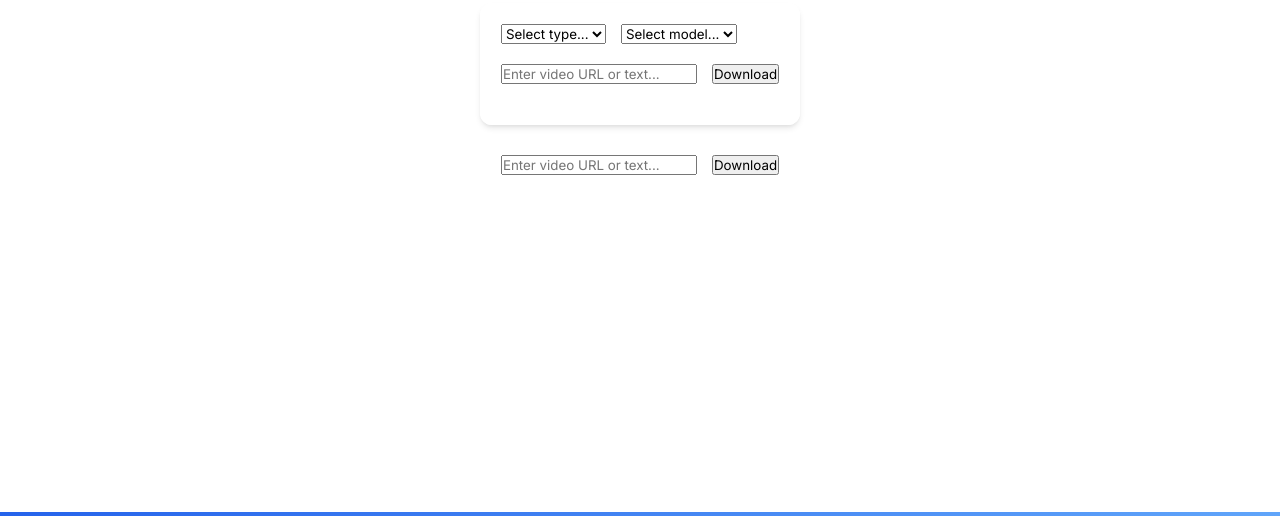
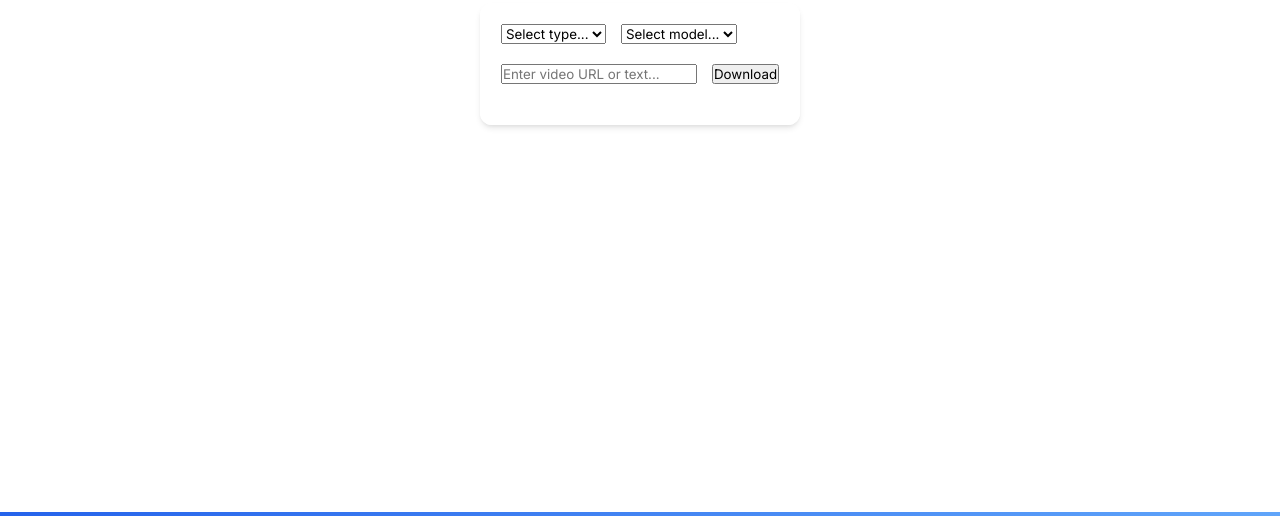
Before and after one commit to CentreTheEnd/Stitch_Service, a website: page public/html/downloader_video.html in a window 1280 px wide. Shown: the part 273-800 px from the top of the page. Drawn offline with nearby package versions, Linux system fonts and the light colour scheme.

Commit message:
Update downloader_video.html

```diff
--- a/public/html/downloader_video.html
+++ b/public/html/downloader_video.html
@@ -78,14 +78,7 @@
 </div>
 
 
-             <div class="input-group">
-              <input type="text" id="queryInput" placeholder="Enter video URL or text..." />
-              <button onclick="handleDownload()">Download</button>
-             </div>
 
-             <div id="loading"></div>
-             <div id="result"></div>
-             </div>
 
             <!-- End Code Here -->
 
```
